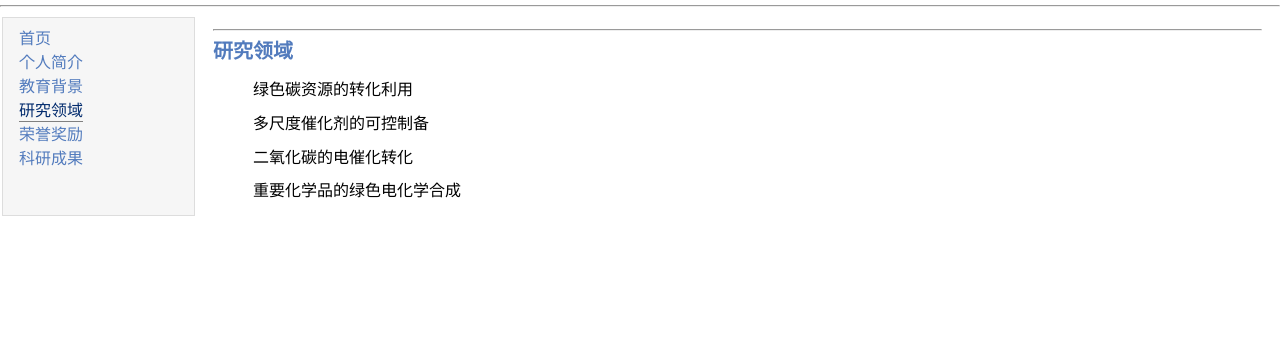
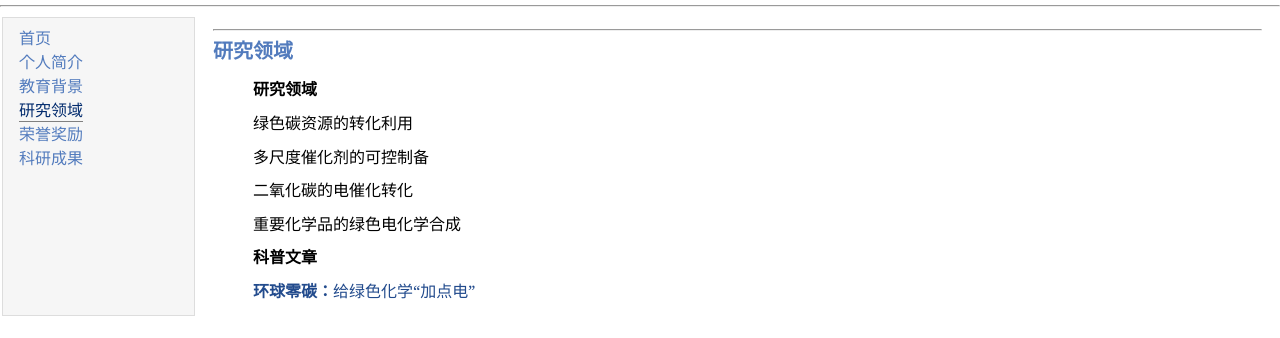
Before and after one commit to shunhanjia/shunhanjia.github.io, a plain HTML site: page 4_research.html in a window 1280 px wide. Shown: the part 66-404 px from the top of the page. Drawn offline with Linux system fonts and the light colour scheme.

Commit message:
Update 4_research.html

```diff
--- a/4_research.html
+++ b/4_research.html
@@ -27,6 +27,8 @@
 
 <ul>
 
+<p><b>研究领域</b></p>
+
 <p>绿色碳资源的转化利用</p>
 
 <p>多尺度催化剂的可控制备</p>
@@ -34,6 +36,10 @@
 <p>二氧化碳的电催化转化</p>
 
 <p>重要化学品的绿色电化学合成</p>
+
+<p><b>科普文章</b></p>
+
+<p><a href="https://mp.weixin.qq.com/s/4Jf-Io1bLp1oWX_zf6wUOg"  target="_blank"><b>环球零碳：</b>给绿色化学“加点电”</a></p>
 
 </ul>
 
```
